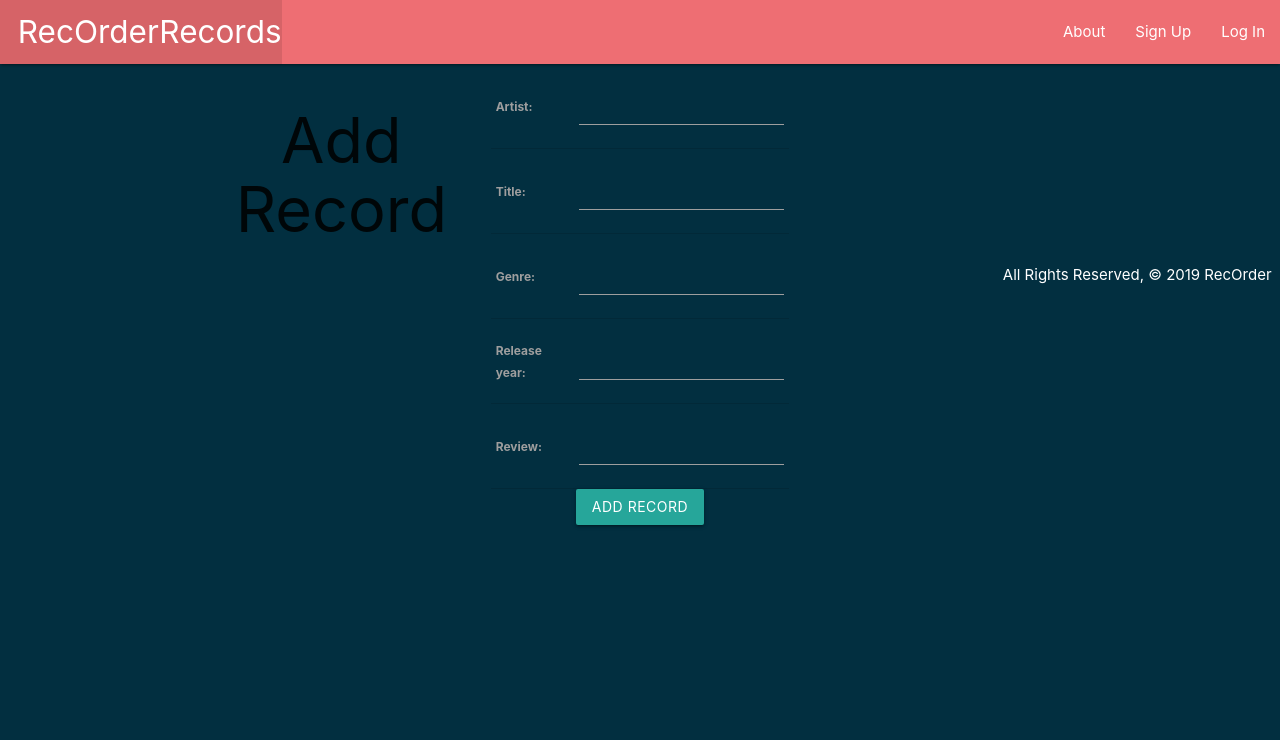
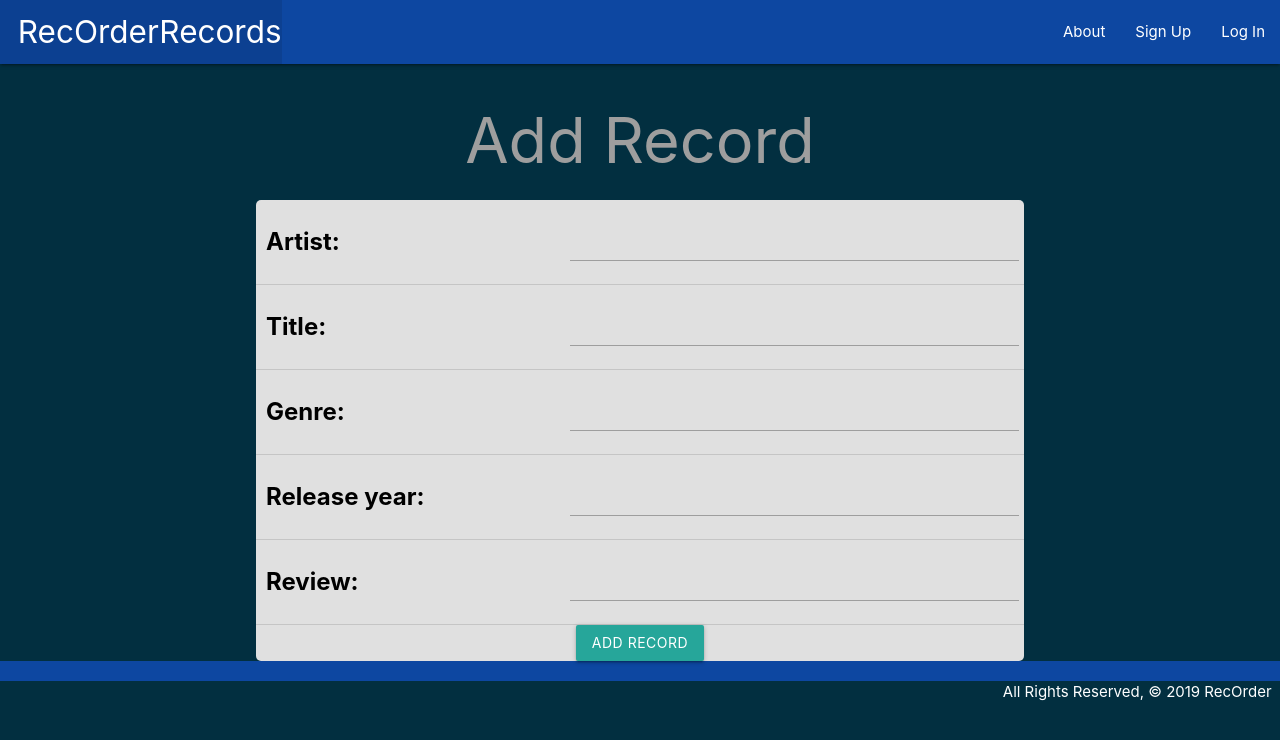
Before and after one commit to TylerReidd/Recorder, a Django app: page /records/create/ in a window 1280 px wide. Shown: the top 740 px of the page. Run offline with Django 3.2, Linux system fonts and the light colour scheme.

Commit message:
So much styling

```diff
--- a/main_app/static/css/style.css
+++ b/main_app/static/css/style.css
@@ -3,47 +3,80 @@ body {
     flex-direction: column;
     text-align: center;
     background-color: #022F40;
+
   }
 
-  main {
+ main {
     flex: 1 0 auto;
+
   }
 
-  footer.page-footer {
+  label{
+    color: black !important;
+    margin-left: 5px;
+    font-size: 24px !important;
+  }
+
+form {
+  max-width: 60%;
+  margin: 0 auto;
+  border-radius: 5px;
+}
+
+.parentContainer {
+  display: flex;
+  align-items: center;
+  justify-content: center;
+}
+
+
+/* .album-cards {
+  width: 400px !important;
+} */
+
+  /* footer.page-footer {
     padding-top: 0;
     text-align: right;
-  }
+  } */
 
-  .center {
+  /* .center {
       text-align: center;
-  }
+  } */
 
-.container {
+/* .container {
     display: grid;
     grid-template-columns: repeat(3, 1fr);
     grid-auto-rows: 200px;
-}
-.cards {
+    justify-content: center;
+    word-wrap: break-word;
+
+} */
+/* .cards {
     display: grid;
-    grid-template-columns: repeat(3, 1fr);
-    grid-auto-rows: 1fr
-      }
+    grid-template-columns: repeat(1, 1fr);
+    grid-auto-rows: 1fr;
+    background-color: #ABABAB;
+    justify-content: center;
+      } */
 
- .card {
+ /* .card {
     grid-column-start: 1;
     grid-column-end: span col4-start;
-    grid-row-start: 1;
+    grid-row-start: 2;
     grid-row-end: span 3;
     border: 2px solid #e7e7e7;
+    background-color:#ABABAB;
+    border-radius: 4px;
+    padding: .5rem;
+    justify-content: center;
+    } */
 
-    border-radius: 4px;
-
-    padding: .5rem;
-
+/* #detail {
+    height: 300px;
+    width:300px;
+    justify-content: center;
     }
 
-#detail {
-    height: 300px;
-    width:300px;
-    text-align: center;
-    }
+    .card-content{
+      word-wrap: break-word;
+    } */
--- a/main_app/templates/base.html
+++ b/main_app/templates/base.html
@@ -8,11 +8,12 @@
     <title>RecOrder</title>
     <link rel="stylesheet" type="text/css" href="{% static 'css/style.css' %}">
     <link rel="stylesheet" href="https://cdnjs.cloudflare.com/ajax/libs/materialize/1.0.0/css/materialize.min.css">
+    <script src="https://cdnjs.cloudflare.com/ajax/libs/materialize/1.0.0/js/materialize.min.js"></script>
 </head>
 <body>
     <header class="navbar-fixed">
         <nav>
-          <div class="nav-wrapper">
+          <div class="nav-wrapper blue darken-4">
             <ul>
               <li><a href="/" class="left brand-logo">&nbsp;&nbsp;RecOrderRecords</a></li>
             </ul>
@@ -31,12 +32,12 @@
         </nav>
       </header>
 
-      <main class="container">
+      <main>
         {% block content %}
 
         {% endblock %}
       </main>
-      <footer class="page-footer">
+      <footer class="page-footer blue darken-4">
         <div class="right">All Rights Reserved, &copy; 2019 RecOrder &nbsp;</div>
       </footer>
 </body>
--- a/main_app/templates/main_app/record_form.html
+++ b/main_app/templates/main_app/record_form.html
@@ -1,12 +1,13 @@
 {% extends 'base.html' %}
 
 {% block content %}
+
 {% if object %}\
 <h1>Edit <span class='teal-text'>{{object.title}}</span></h1>
 {% else %}
-<h1>Add Record</h1>
+<h1 class="grey-text">Add Record</h1>
 {% endif %}
-<form action="" method="post">
+<form action="" method="post" class="grey lighten-2">
     {% csrf_token %}
     <table>
         {{ form.as_table }}
```
Also changed, not shown: main_app/templates/records/detail.html (+19 -9 lines), main_app/templates/records/index.html (+9 -5 lines).
